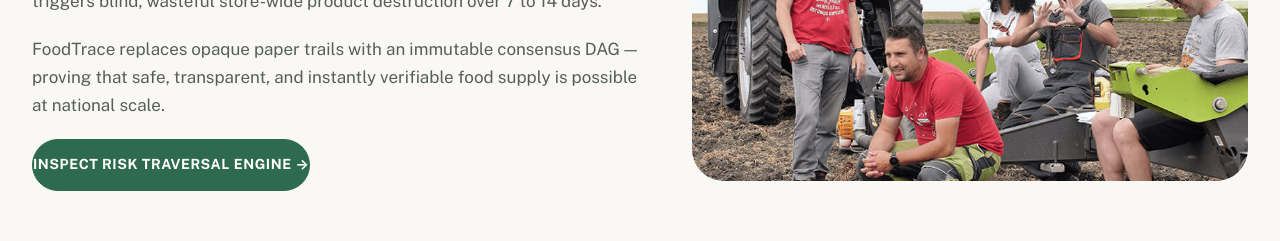
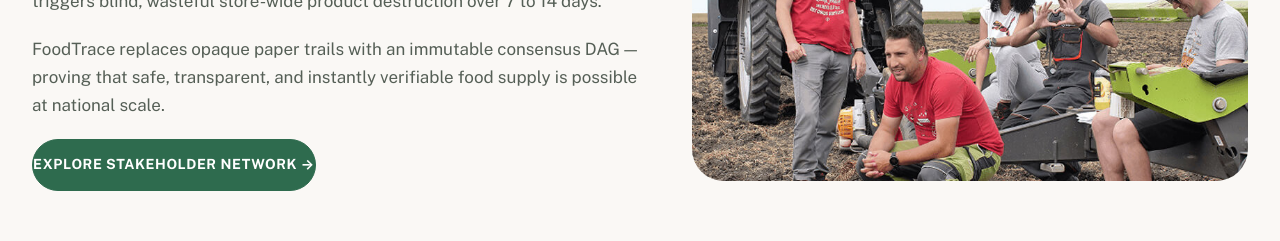
Before and after one commit to AbhishekkYad/SIH, a Next.js app in the folder frontend/: page / in a window 1280 px wide. Shown: the part 4100-4341 px from the top of the page. Built offline with nearby package versions, Linux system fonts and the light colour scheme.

Commit message:
fix(links): update dangling anchor links across WhyFoodTrace, SolutionsSlider, and Footer

```diff
--- a/frontend/src/components/Footer.tsx
+++ b/frontend/src/components/Footer.tsx
@@ -29,7 +29,7 @@
               <li><a href="#mission" className={styles.footerLink}>Ecosystem Architecture</a></li>
               <li><a href="#crops" className={styles.footerLink}>Commodity Registry</a></li>
               <li><a href="#solutions" className={styles.footerLink}>Lineage DAG Engine</a></li>
-              <li><a href="#risk-engine" className={styles.footerLink}>Blast Radius Traversal</a></li>
+              <li><a href="#stakeholders" className={styles.footerLink}>Ecosystem Matrix</a></li>
             </ul>
           </div>
 
--- a/frontend/src/components/SolutionsSlider.tsx
+++ b/frontend/src/components/SolutionsSlider.tsx
@@ -52,7 +52,7 @@
     strongPart: 'automated POS lot freezes in < 200ms.',
     desc: 'Statistical deviations cluster complaints by SKU and regional hub. The risk engine traverses the DAG to isolate the exact root cause and freeze only affected units.',
     img: '/images/logineko/food-development-solutions.jpg',
-    link: '#risk-engine',
+    link: '#stakeholders',
   },
 ];
 
--- a/frontend/src/components/WhyFoodTrace.tsx
+++ b/frontend/src/components/WhyFoodTrace.tsx
@@ -27,8 +27,8 @@
             </div>
 
             <div>
-              <a href="#risk-engine" className="btn btn--grass">
-                Inspect Risk Traversal Engine →
+              <a href="#stakeholders" className="btn btn--grass">
+                Explore Stakeholder Network →
               </a>
             </div>
           </div>
```
